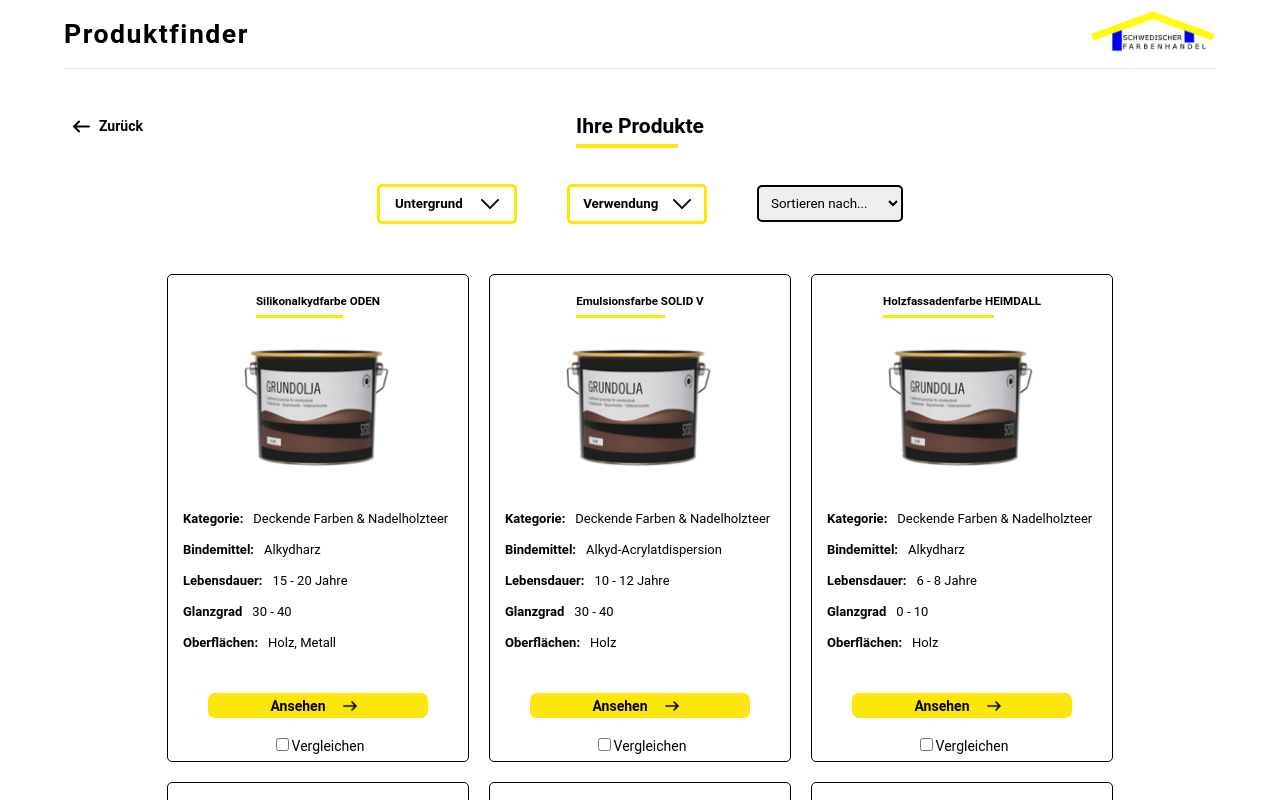
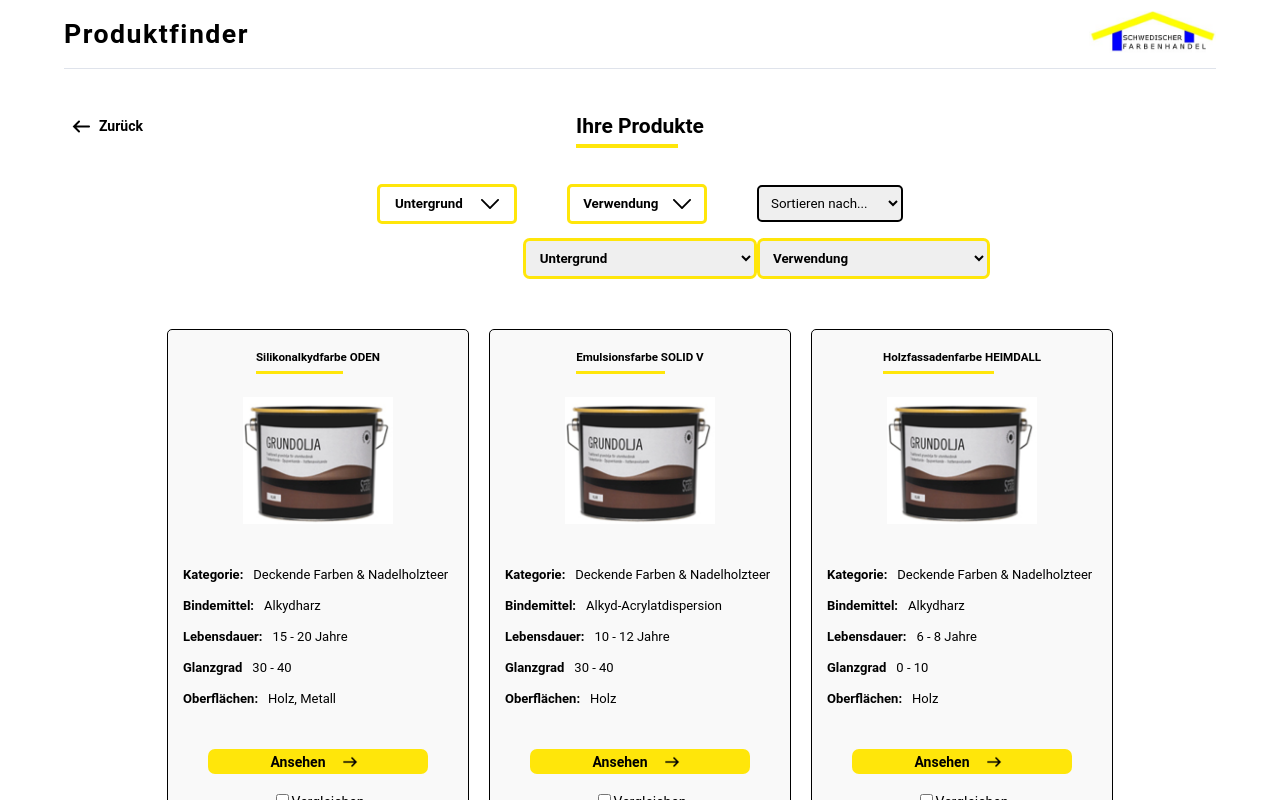
Before and after one commit to Mr-Jen/Productfinder, a React (Create React App) app: page /products in a window 1280 px wide. Shown: the top 800 px of the page. Built offline with nearby package versions, Linux system fonts and the light colour scheme.

Commit message:
Logic and UI for filters now working - Filters need to be hooked up to the products

```diff
--- /dev/null
+++ b/src/actions/filter.js
@@ -0,0 +1,34 @@
+export const INIT_FILTERS = 'INIT_FILTERS'
+export const CHANGE_SURFACE = 'CHANGE_SURFACE'
+export const CHANGE_APPLICATION = 'CHANGE_APPLICATION'
+export const RESET_SURFACES = 'RESET_SURFACES'
+export const RESET_APPLICATIONS = 'RESET_APPLICATIONS'
+
+export const loadFilters = (initConfig) => ({
+    type: INIT_FILTERS,
+    payload: {
+        initConfig
+    }
+})
+
+export const changeSurface = (index) => ({
+    type: CHANGE_SURFACE,
+    payload: {
+        index
+    }
+})
+
+export const changeApplication = (index) => ({
+    type: CHANGE_APPLICATION,
+    payload: {
+        index
+    }
+})
+
+export const resetSurfaces = () => ({
+    type: RESET_SURFACES
+})
+
+export const resetApplications = () => ({
+    type: RESET_APPLICATIONS
+})
--- /dev/null
+++ b/src/components/Routes/Products/Filters/Filter.js
@@ -0,0 +1,54 @@
+import React from 'react'
+import styled from 'styled-components'
+
+import './filters.css'
+
+const Selection = styled.select`
+    border: 3px solid #FFE60A;
+    width: 100%;
+    padding: .7em;
+    border-radius: .5em;
+`
+
+const Filter = ({ onOpenFilter, onChange, isOpen, cbContent,  content, onReset, title}) => {
+    //console.log("CONTENT: ", content, cbContent)
+
+    return (
+        <div className="multiselect">
+            <div className="selectBox pointer" onClick={() => onOpenFilter()}>
+                <Selection>
+                    <option>{title}</option>
+                </Selection>
+                <div className="overSelect"></div>
+            </div>
+            { isOpen &&
+                <div id="dropdown">
+                    <div id="checkboxes">
+                        {
+                            content && Object.keys(content).map((item, key) => {
+                                return  <label key={key} className="pointer no-select" htmlFor={key}>
+                                    <input
+                                        onClick={(e) => onChange(e.target.id)}
+                                        onChange={() => console.log()}
+                                        type="checkbox"
+                                        id={key}
+                                        checked={cbContent[key]}
+                                    />
+                                        {content[item]}
+                                </label>
+                            })
+                        }
+                    </div>
+                    <button
+                        className="pointer no-select"
+                        onClick={() => {
+                            onReset()
+                            onOpenFilter()
+                        }}>Alle löschen</button>
+                </div>
+            }
+        </div>
+    )
+}
+
+export default Filter
--- /dev/null
+++ b/src/components/Routes/Products/Filters/Filters.js
@@ -0,0 +1,68 @@
+import React, {useState} from 'react'
+import styled from 'styled-components'
+import { connect } from 'react-redux'
+
+import { changeSurface, changeApplication, resetSurfaces, resetApplications } from '../../../../actions/filter'
+import Filter from './Filter'
+
+const Wrapper = styled.div`
+    display: flex;
+    @media (max-width: 805px){
+        flex-direction: column;
+    }
+`
+
+
+const Filters = ({ filter, onChangeApplication, onChangeSurface, onResetSurfaces, onResetApplications, products }) => {
+    const [openFilter, setOpenFilter] = useState(null);
+
+    const handleOpenFilter = (id) => {
+        if(id === openFilter){
+            setOpenFilter(null)
+        }
+        else {
+            setOpenFilter(id)
+        }
+    }
+
+    return (
+        <Wrapper>
+            <Filter
+                onOpenFilter={() => handleOpenFilter(0)}
+                id={0}
+                onChange={(index) => onChangeSurface(index)}
+                onReset={() => onResetSurfaces()}
+                isOpen={0 === openFilter}
+                cbContent={Object.keys(filter)[0] !== undefined && filter[Object.keys(filter)[0]]}
+                content={products && products[Object.keys(filter)[0]]}
+                title={"Untergrund"}
+            />
+            <Filter
+                onOpenFilter={() => handleOpenFilter(1)}
+                id={1}
+                onChange={(index) => onChangeApplication(index)}
+                onReset={() => onResetApplications()}
+                isOpen={1 === openFilter}
+                cbContent={Object.keys(filter)[1] !== undefined && filter[Object.keys(filter)[1]]}
+                content={products && products[Object.keys(filter)[1]]}
+                title={"Verwendung"}
+            />
+        </Wrapper>
+    )
+}
+
+const mapStateToProps = ({ filter, products }) => {
+    return {
+        filter,
+        products
+    }
+  }
+
+const mapDispatchToProps = dispatch => ({
+    onChangeSurface : index => dispatch(changeSurface(index)),
+    onChangeApplication : index => dispatch(changeApplication(index)),
+    onResetSurfaces : () => dispatch(resetSurfaces()),
+    onResetApplications : () => dispatch(resetApplications())
+})
+
+export default connect(mapStateToProps, mapDispatchToProps)(Filters)
--- /dev/null
+++ b/src/components/Routes/Products/Filters/filters.css
@@ -0,0 +1,79 @@
+.multiselect {
+    width: 100%;
+    min-width: 100%;
+    position: relative;
+}
+
+.selectBox {
+  position: relative;
+  margin: 1em 0 0 0;
+}
+
+.selectBox select {
+  width: 100%;
+  font-weight: bold;
+}
+
+.overSelect {
+  position: absolute;
+  left: 0;
+  right: 0;
+  top: 0;
+  bottom: 0;
+}
+
+#dropdown {
+  flex-direction: column;
+  align-items: center;
+
+  border: 2px #FFE60A solid;
+  border-top: 2px solid white;
+  border-radius: 5px;
+  position: fixed;
+  background-color: white;
+  z-index: 10000;
+  max-width: 100%;
+}
+
+#dropdown button {
+  margin-top: .5em;
+  padding: 1em;
+  border: 1px solid #FFE60A;
+  width: 100%;
+  font-weight: bold;
+}
+
+#checkboxes {
+  width: 100%;
+}
+
+#checkboxes input {
+  margin: .5em;
+}
+
+#checkboxes label {
+  display: block;
+  font-weight: bold;
+  margin: .7em;
+}
+
+@media (hover: none) {
+  #checkboxes label:hover {
+    background-color: white;
+  }
+}
+
+/*#checkboxes label:hover {
+  background-color: #FFE60A;
+}*/
+
+.pointer {
+  cursor: pointer;
+}
+
+.no-select {
+  -webkit-user-select: none; /* Safari */
+  -moz-user-select: none; /* Firefox */
+  -ms-user-select: none; /* IE10+/Edge */
+  user-select: none; /* Standard */
+}
--- a/src/components/Routes/Products/Product.js
+++ b/src/components/Routes/Products/Product.js
@@ -10,11 +10,11 @@
     border: 1px solid black;
     border-radius: 5px;
     width: 300px;
+    background-color: #F9F9F9;
 `
 
 const Title = styled.h5`
     align-self: center;
-    z-index: -100;
     position: relative;
     &:before {
         content: "";
--- a/src/components/Routes/Products/Products.js
+++ b/src/components/Routes/Products/Products.js
@@ -8,6 +8,8 @@
 import Title from '../../Shared/Title'
 import NavigateButton from '../../Shared/NavigateButton'
 import Select from './Select'
+import Filters from './Filters/Filters'
+import { loadFilters } from '../../../actions/filter'
 
 const Wrapper = styled.div`
   display: flex;
@@ -63,7 +65,7 @@
     flex-direction: column;
     align-items: center;
     justify-content: space-between;
-    height: 150px;
+    height: 14rem;
   }
 `
 
@@ -134,7 +136,7 @@
 `
 
 
-const Products = ({ target, coating }) => {
+const Products = ({ target, coating, initFilters }) => {
   const [initData, setInitData] = useState(null);
   const [inputArea, setInputArea] = useState("");
   const [inputSurface, setInputSurface] = useState([false, false, false, false])
@@ -152,6 +154,18 @@
         setInitData(config)
       })
   })
+
+  React.useEffect(() => {
+    (initData !== undefined && initData) && console.log("SURFACE LENGTH: ", Object.keys(initData.surfaces).length, "APPLICATION LENGTH: ", Object.keys(initData.applications).length)
+    const initSurfaces = (initData !== undefined && initData) && new Array(Object.keys(initData.surfaces).length).fill(false);
+    const initApplications = (initData !== undefined && initData) && new Array(Object.keys(initData.applications).length).fill(false);
+
+    initFilters({
+      "surfaces": initSurfaces,
+      "applications": initApplications
+    })
+
+  }, [initData])
 
   const onChangeCompare = (pos) => {
     let newCompare = [...compareProducts]
@@ -175,10 +189,6 @@
 
   const onResetCompare = () => {
     setCompareProducts([])
-  }
-
-  const onChangeInput = (e) => {
-    setInputArea(e.target.value)
   }
 
   const onChangeSurfaceCheckBox = (index) => {
@@ -404,6 +414,8 @@
         </FilterDropDownWrapper>
 
         <Select handleChangeSort={(e) => handleChangeSort(e)}/>
+
+        <Filters />
       </DropDownWrapper>
 
       { !products ? <p>Loading ...</p> :
@@ -461,4 +473,8 @@
   }
 }
 
-export default connect(mapStateToProps, null)(Products)
+const mapDispatchToProps = dispatch => ({
+  initFilters : initConfig => dispatch(loadFilters(initConfig))
+})
+
+export default connect(mapStateToProps, mapDispatchToProps)(Products)
--- a/src/components/Routes/Survey/Items.js
+++ b/src/components/Routes/Survey/Items.js
@@ -72,6 +72,7 @@
 
 const CardWrapper = styled.div`
   height: 100vh;
+  min-height: 100%;
   width: 100vw;
   background: grey;
   position: absolute;
--- /dev/null
+++ b/src/reducers/filter.js
@@ -0,0 +1,41 @@
+import { INIT_FILTERS, CHANGE_SURFACE, CHANGE_APPLICATION, RESET_APPLICATIONS, RESET_SURFACES,  } from '../actions/filter';
+
+const filters = (state = {}, action) => {
+    const { type, payload } = action;
+    switch (type){
+        case INIT_FILTERS:
+            return {
+                ...payload.initConfig
+            }
+        case CHANGE_SURFACE:
+            let new_surfaces = [...state["surfaces"]]
+            new_surfaces[payload.index] = !new_surfaces[payload.index]
+            return {
+                ...state,
+                "surfaces": [...new_surfaces]
+            }
+        case CHANGE_APPLICATION:
+            let new_applications = [...state.applications]
+            new_applications[payload.index] = !new_applications[payload.index]
+            return {
+                ...state,
+                "applications": [...new_applications]
+            }
+        case RESET_SURFACES:
+            let reset_surfaces = state["surfaces"].map(elem => false)
+            return {
+                ...state,
+                "surfaces": [...reset_surfaces]
+            }
+        case RESET_APPLICATIONS:
+            let reset_applications = state["applications"].map(elem => false)
+            return {
+                ...state,
+                "applications": [...reset_applications]
+            }
+        default:
+            return state;
+    }
+}
+
+export default filters;
--- a/src/reducers/index.js
+++ b/src/reducers/index.js
@@ -5,11 +5,13 @@
 import products from './product'
 import warning from './warning'
 import user from './user'
+import filter from './filter'
 
 export default combineReducers({
     decisions,
     products,
     history,
     warning,
-    user
+    user,
+    filter
 })
```
Also changed, not shown: src/components/Routes/Products/Filters.js (deleted).
